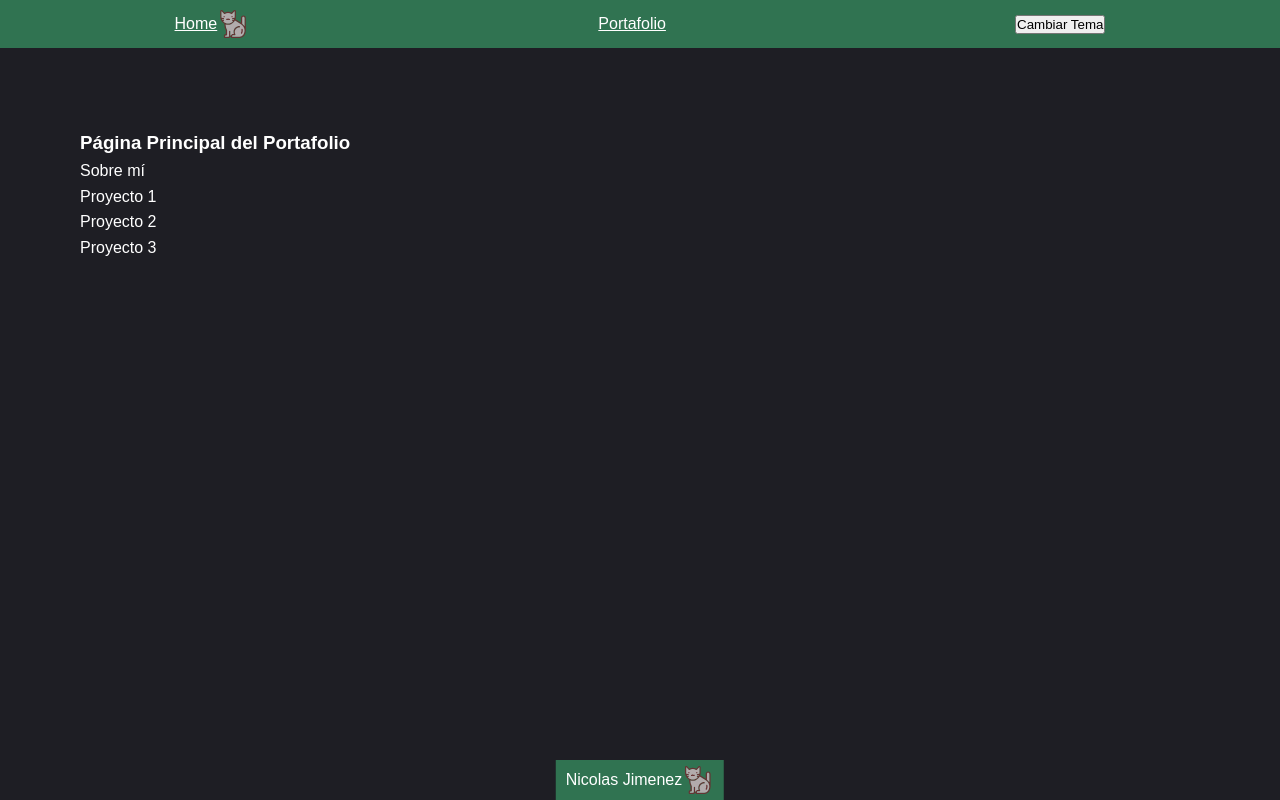
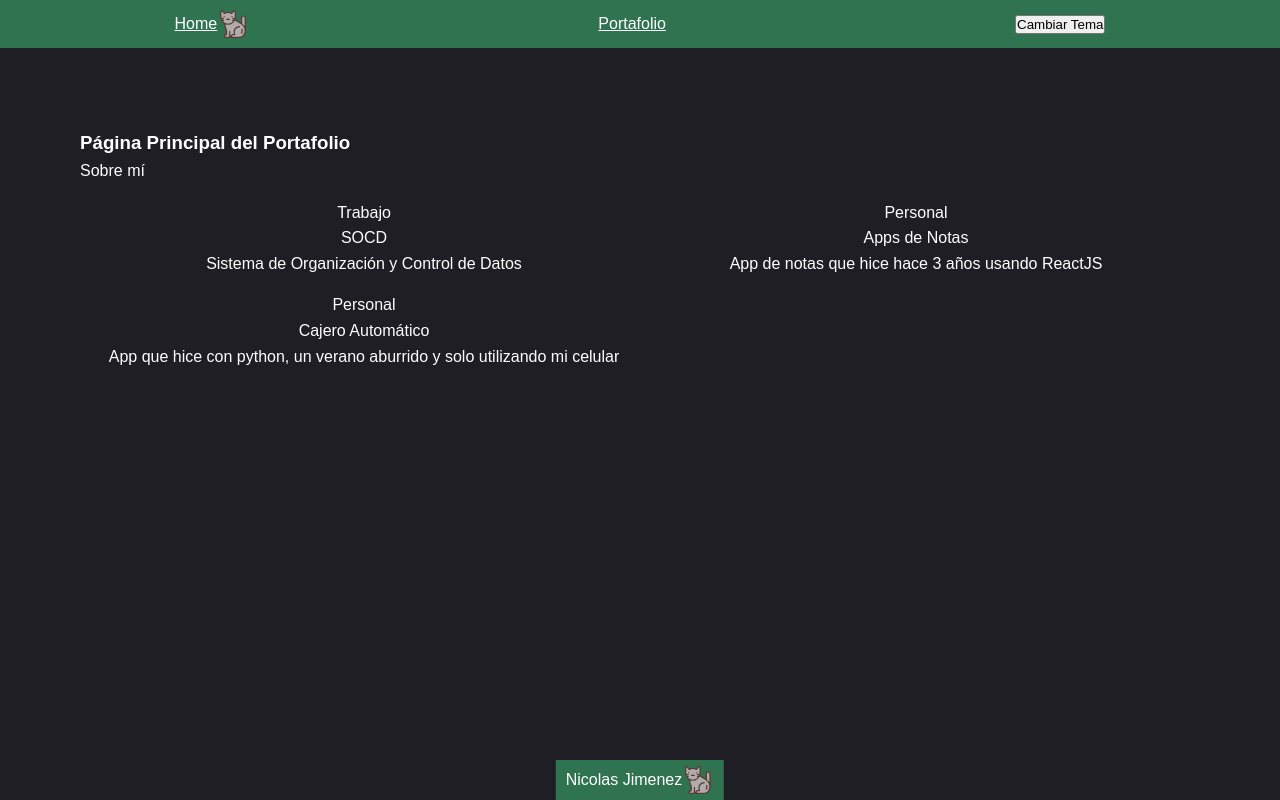
Before and after one commit to NicoJimenez123/portafolio, a Vue app: page / in a window 1280 px wide. Built offline with nearby package versions, Linux system fonts and the light colour scheme.

Commit message:
Modificado listado de proyectos y añadido CSS

```diff
--- a/src/components/ListadoProyectos.vue
+++ b/src/components/ListadoProyectos.vue
@@ -1,20 +1,35 @@
 <template>
   <div>
-    <ul>
+    <ul id="listaProyectos">
       <li v-for="proyecto in proyectos" :key="proyecto.id">
-        {{ proyecto.nombre }}
+        <p class="proyecto proyecto-ambito"> {{ proyecto.ambito }} </p>
+        <p class="proyecto proyecto-nombre"> {{ proyecto.nombre }} </p>
+        <p class="proyecto proyecto-descripcion"> {{ proyecto.descripcion }} </p>
       </li>
     </ul>
   </div>
 </template>
 
 <script setup>
+const ambitos = {
+  laboral: 'Trabajo',
+  personal: 'Personal',
+}
 const proyectos = [
-  {id: 1, nombre: 'Proyecto 1'},
-  {id: 2, nombre: 'Proyecto 2'},
-  {id: 3, nombre: 'Proyecto 3'}
+  {id: 1, nombre: 'SOCD', descripcion: 'Sistema de Organización y Control de Datos', ambito: ambitos.laboral},
+  {id: 2, nombre: 'Apps de Notas', descripcion: 'App de notas que hice hace 3 años usando ReactJS', ambito: ambitos.personal},
+  {id: 3, nombre: 'Cajero Automático', descripcion: 'App que hice con python, un verano aburrido y solo utilizando mi celular', ambito: ambitos.personal},
 ]
 </script>
 
 <style scoped>
+#listaProyectos {
+  display: grid;
+  grid-template-columns: repeat(auto-fit, minmax(400px, 1fr));
+  grid-gap: 1rem;
+  padding: 1rem;
+  justify-items: center;
+  align-items: center;
+  text-align: center;
+}
 </style>
```
